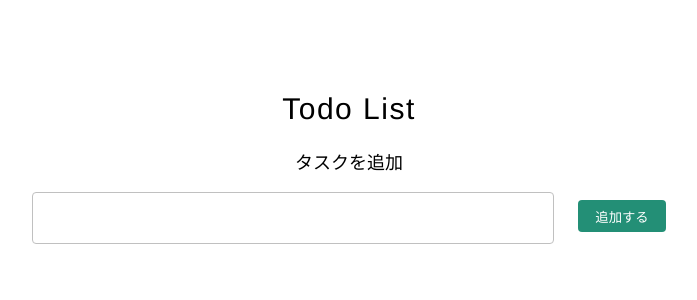
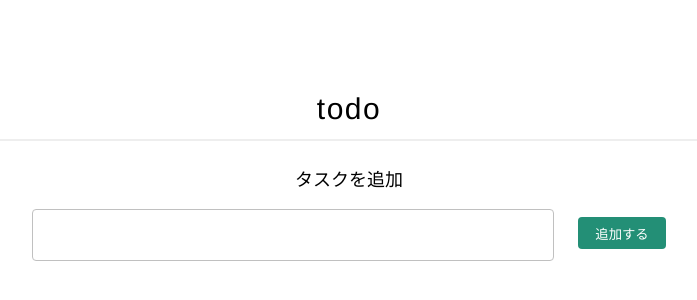
Before and after one commit to taisei-code/js-todo-app, a plain HTML site: page index.html in a window 1280 px wide. Shown: the part 66-366 px from the top of the page, without its empty margins (291-988 px from the left). Drawn offline with Linux system fonts and the light colour scheme.

Commit message:
UI調整

```diff
--- a/css/style.css
+++ b/css/style.css
@@ -11,6 +11,8 @@ h1 {
   text-align: center;
   margin-bottom: 30px;
   letter-spacing: 0.05em;
+  padding-bottom: 15px;
+   border-bottom: 2px solid #eee;
 }
 
 h2 {
--- a/index.html
+++ b/index.html
@@ -13,7 +13,7 @@
   <div class="todo-wrapper">
 
 
-    <h1>Todo List</h1>
+    <h1>todo</h1>
 
     <form>
       <div class="input-area">
```
